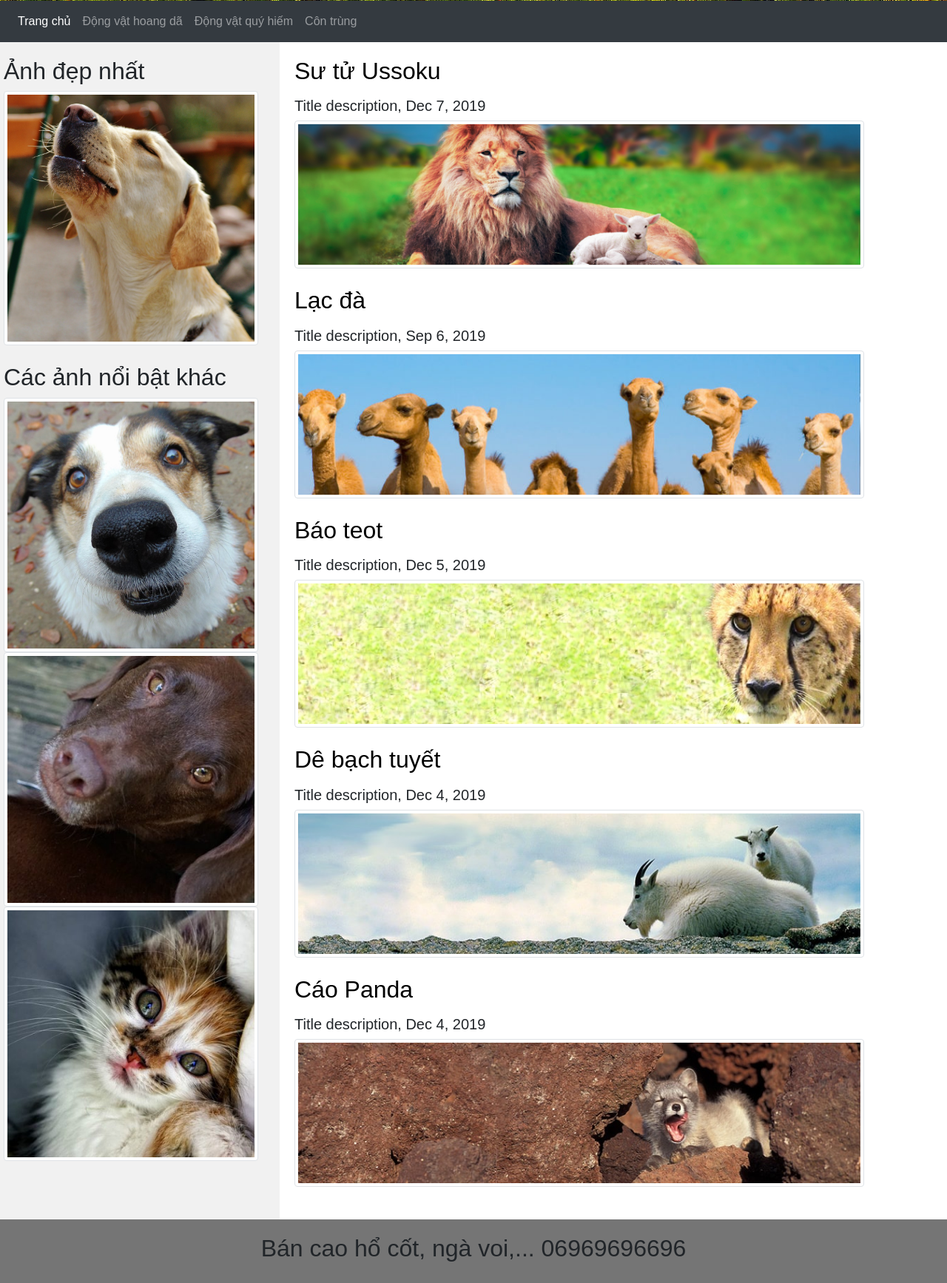
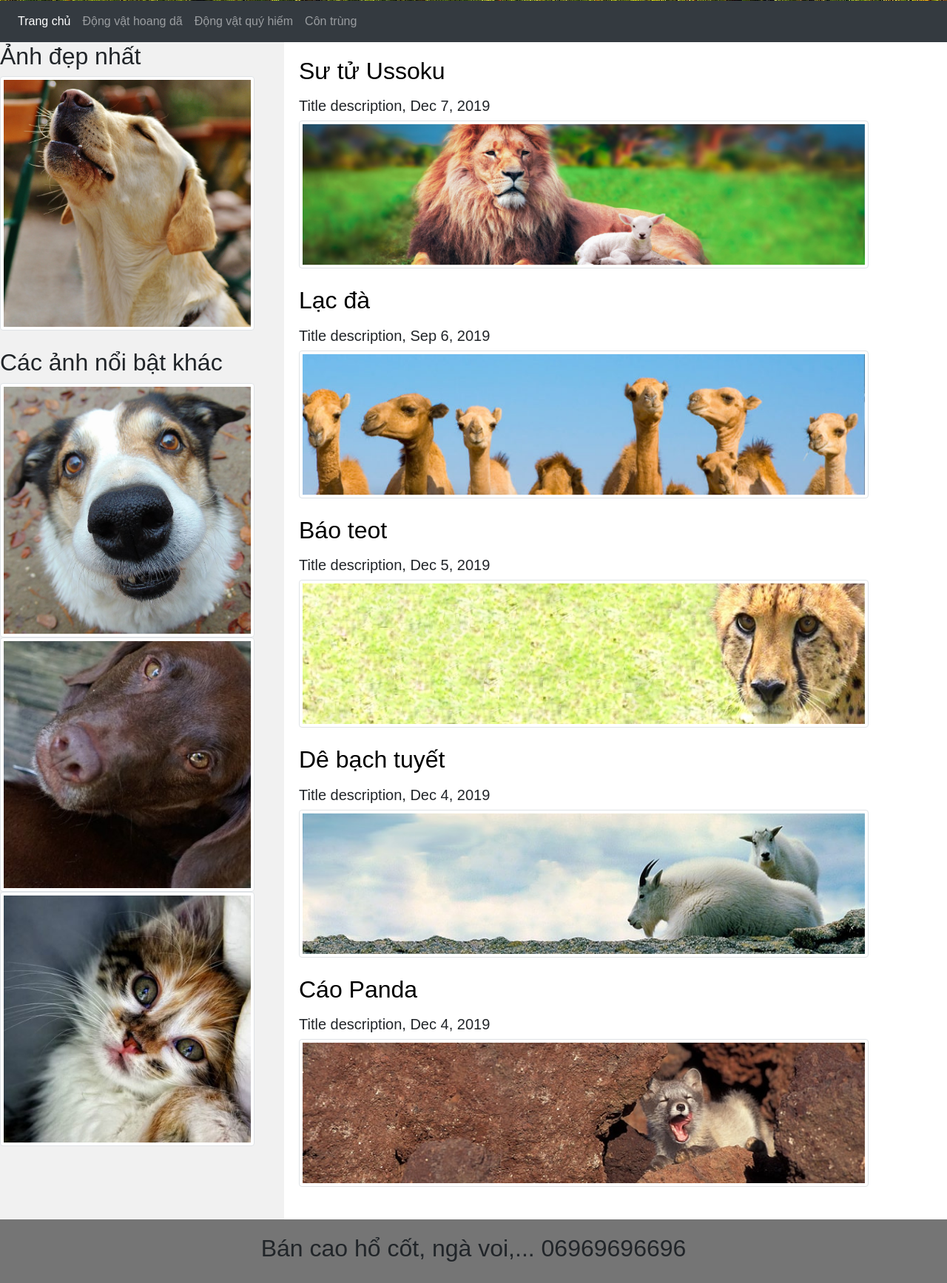
Before and after one commit to akira501/dangnhatminh20.github.io, a PHP site: page / in a window 1280 px wide. Shown: the part 374-2109 px from the top of the page at 74% size. Run offline with PHP 8.4, Linux system fonts and the light colour scheme.

Commit message:
Update style.css

```diff
--- a/ReponsiveWeb/style.css
+++ b/ReponsiveWeb/style.css
@@ -43,6 +43,8 @@ header {
 .row {
   display: flex;
   flex-wrap: wrap;
+  max-width: 1280px;
+  margin-left: 0px;
 }
 
 /* Create two unequal columns that sits next to each other */
@@ -50,7 +52,6 @@ header {
 .side {
   flex: 30%;
   background-color: #f1f1f1;
-  padding: 20px;
 }
 .side .imgTop>a>img{
   max-width: 344px;
```
